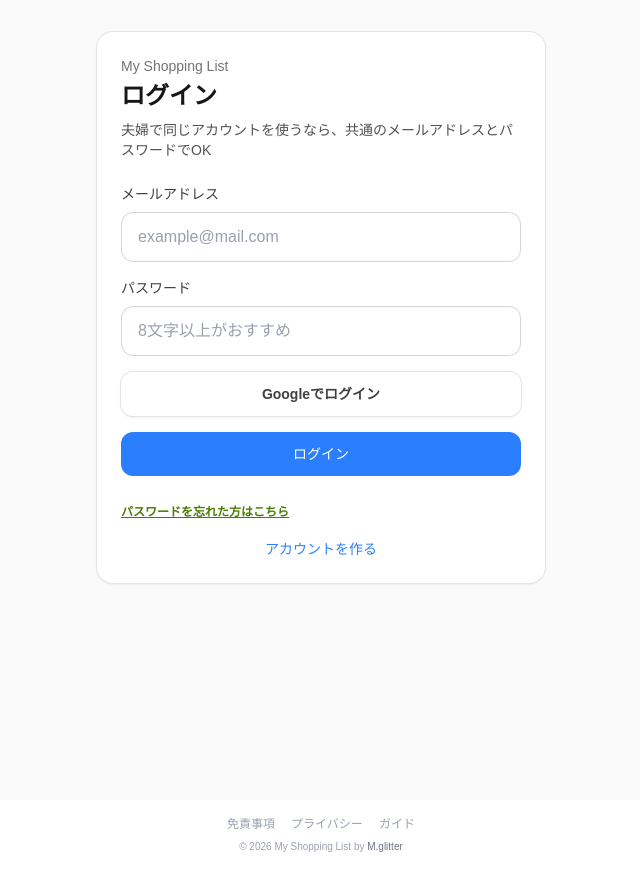
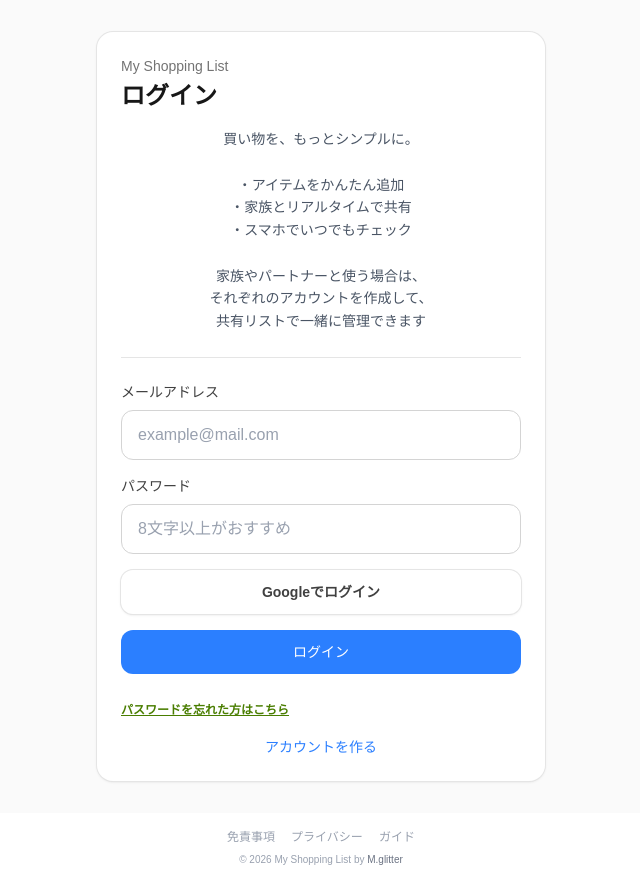
Before and after one commit to mika11247/my-shopping-list, a Next.js app: page /login in a window 1280 px wide. Shown: the whole page, without its empty margins (319-959 px from the left). Built offline with nearby package versions, Linux system fonts and the light colour scheme; no server answers.

Commit message:
ログイン画面編集

```diff
--- a/app/login/page.tsx
+++ b/app/login/page.tsx
@@ -103,9 +103,20 @@ function LoginContent() {
         <h1 className="mt-1 text-2xl font-bold text-neutral-900">
           {mode === "login" ? "ログイン" : "新規登録"}
         </h1>
-        <p className="mt-2 text-sm text-neutral-600">
-          夫婦で同じアカウントを使うなら、共通のメールアドレスとパスワードでOK
-        </p>
+
+        <p className="mt-4 text-center text-sm text-gray-600 leading-relaxed">
+  買い物を、もっとシンプルに。<br /><br />
+
+  ・アイテムをかんたん追加<br />
+  ・家族とリアルタイムで共有<br />
+  ・スマホでいつでもチェック<br /><br />
+
+  家族やパートナーと使う場合は、<br />
+  それぞれのアカウントを作成して、<br />
+  共有リストで一緒に管理できます
+</p>
+
+<hr className="my-6 border-neutral-200" />
 
         {isWithdraw && (
           <div className="mb-4 rounded-2xl bg-green-50 px-4 py-3 text-sm font-bold text-green-600 ring-1 ring-green-200">
```
